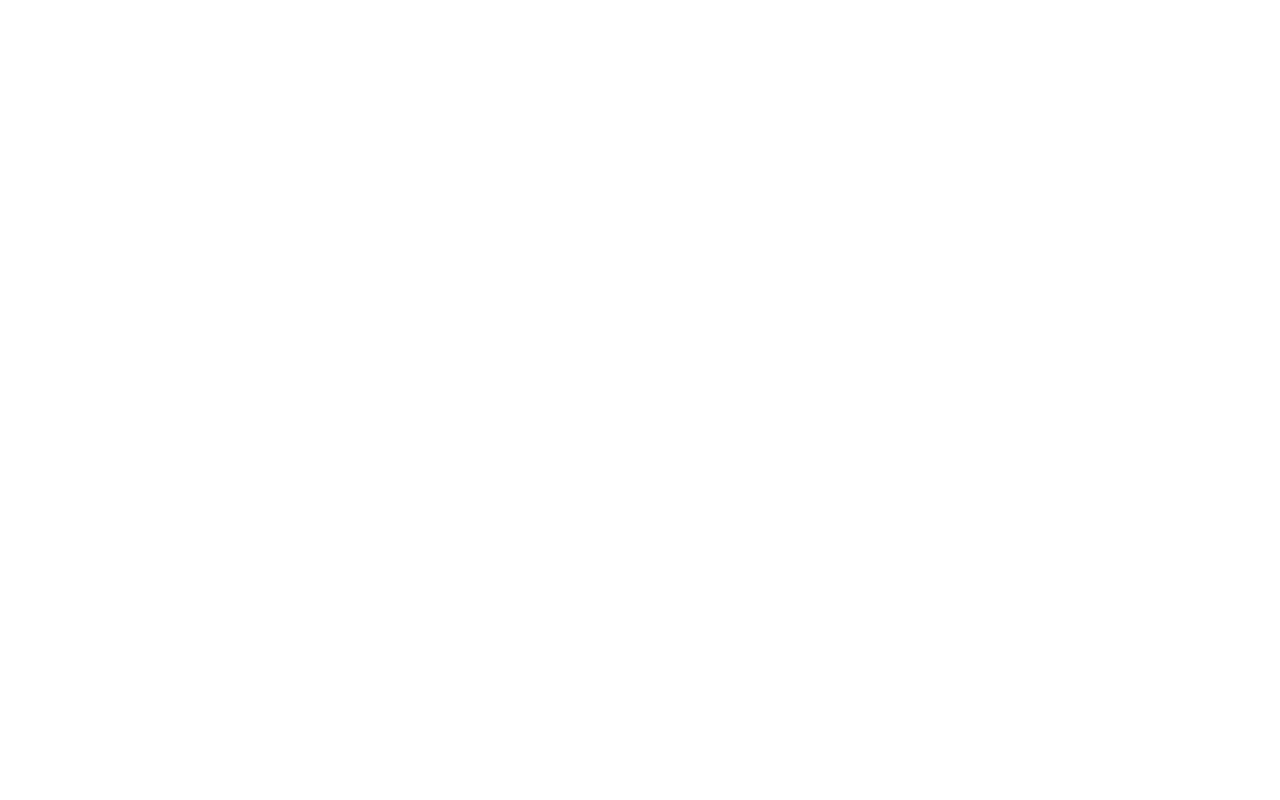
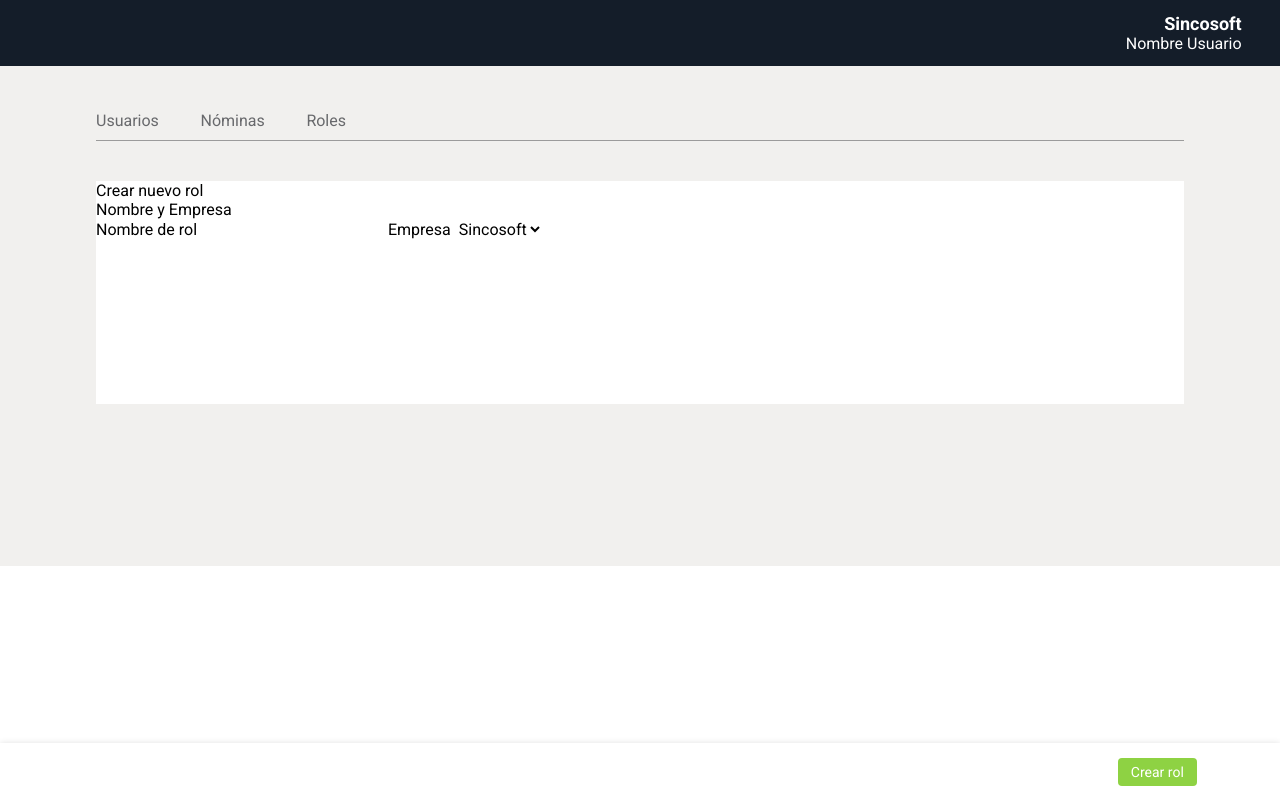
Before and after one commit to fernando-amado/PruebaFenix, a plain HTML site: page index.html in a window 1280 px wide. Drawn offline with Linux system fonts and the light colour scheme.

Commit message:
header footer y nav listos trabajando nuevo rol

```diff
--- a/assets/css/estilos.css
+++ b/assets/css/estilos.css
@@ -0,0 +1,138 @@
+/* ESTILOS PRINCIPALES */
+@import url('https://fonts.googleapis.com/css2?family=Roboto:wght@100;400;700;900&display=swap');
+
+* {
+    margin: 0;
+    padding: 0;
+    border: 0;
+    outline: 0;
+    font-size: 100%;
+    vertical-align: baseline;
+    background: transparent;
+    font-family: 'Roboto', sans-serif;
+    font-weight: normal;
+}
+
+body {
+    height: 100%;
+}
+
+:root {
+    --white: #ffffff;
+    --richblack-banner: #141D29;
+    --colorVerde: #8ED243;
+    --gray_dark:#68696C;
+    --gray_main:#9B9B9B;
+    --blue-light-lightgradient:#0784BA;
+}
+
+/* --------------------------------- */
+/*
+ESTILOS HEADER PRINCIPAL */
+.headerPrincipal {
+    background-color: var(--richblack-banner);
+    width: 100%;
+    height: 66px;
+    display: flex;
+    align-items: flex-end;
+    flex-direction: column;
+    justify-content: center;
+
+}
+
+.headerPrincipal h2,
+span {
+    color: var(--white);
+    margin-right: 3%;
+}
+
+.headerPrincipal h2 {
+    font-size: 1.125em;
+    font-weight: bold;
+}
+
+.headerPrincipal span {
+    font-size: 1em;
+}
+
+/* ------------------------------- */
+
+/* ESTILOS MAIN  */
+main{
+    width: 100%;
+    height: 500px;
+    background: #F1F0EE;
+    display: flex;
+    flex-direction: column;
+    align-items: center;
+}
+/* ------------------------ */
+
+/* ESTILOS NAV */
+.contenedorNav{
+    width: 85%;
+    margin-top: 35px;
+    padding: 10px 0;
+    border-bottom: 0.5px solid var(--gray_main);
+}
+.contenedorNav nav ul{
+    display: flex;
+    justify-content: space-between;
+    width: 250px;
+}
+.contenedorNav nav ul li{
+    font-size: 16px;
+    list-style:none;
+    color: var(--gray_dark);
+    cursor: pointer;
+
+}
+.contenedorNav nav ul li:hover{
+    text-decoration-line: underline;
+    /* border-bottom: 1px solid var(--blue-light-lightgradient); */
+    color: var(--blue-light-lightgradient);
+}
+
+/* ESTILOS CONTENEDORES */
+.contenedores{
+    width: 85%;
+    height: 223px;
+    background-color: var(--white);
+    margin-top: 40px;
+}
+
+
+
+
+/*
+ESTILOS FOOTER */
+footer {
+    background-color: var(--white);
+    width: 100%;
+    height: 57px;
+    position: absolute;
+    bottom: 0;
+    display: flex;
+    flex-direction: column;
+    align-items: flex-end;
+    justify-content: center;
+    box-shadow: 0px 0px 6px 0px #0000001F;
+}
+
+footer .botonFooter {
+    width: 79px;
+    height: 28px;
+    border-radius: 4px;
+    background-color: var(--colorVerde);
+    color: var(--white);
+    font-size: 0.875em;
+    margin-right: 6.5%;
+
+}
+/* ----------------------- */
+
+@media (max-width: 650px) {
+/* body{
+    display: none;
+} */
+}
--- a/index.html
+++ b/index.html
@@ -1,5 +1,6 @@
 <!DOCTYPE html>
 <html lang="en">
+
 <head>
     <meta charset="UTF-8">
     <meta http-equiv="X-UA-Compatible" content="IE=edge">
@@ -7,7 +8,43 @@
     <link rel="stylesheet" href="./assets/css/estilos.css">
     <title>Fenix</title>
 </head>
+
 <body>
+    <header class="headerPrincipal">
+        <h2>Sincosoft</h2>
+        <span> Nombre Usuario</span>
+    </header>
+    <main>
+        <div class="contenedorNav">
+            <nav>
+                <ul>
+                    <li class="links"> Usuarios </li>
+                    <li class="links"> Nóminas</li>
+                    <li class="links">Roles</li>
+                </ul>
+            </nav>
+        </div>
+        <section class="contenedores nuevoRol">
+            <div class="tituloContenedor">
+                <h2>Crear nuevo rol</h2>
+            </div>
+            <div class="informacionContenedor">
+                <h3>Nombre y Empresa</h3>
+                <form >
+                    <label for="nombre">Nombre de rol</label>
+                    <input type="text" name="nombre">
+                    <label for="empresa">Empresa</label>
+                    <select name="empresa" >
+                        <option value="1">Sincosoft</option>
+                    </select>
+                </form>
+            </div>
+        </section>
+    </main>
+    <footer>
+        <button class="botonFooter">Crear rol</button>
+    </footer>
 
 </body>
+
 </html>
```
